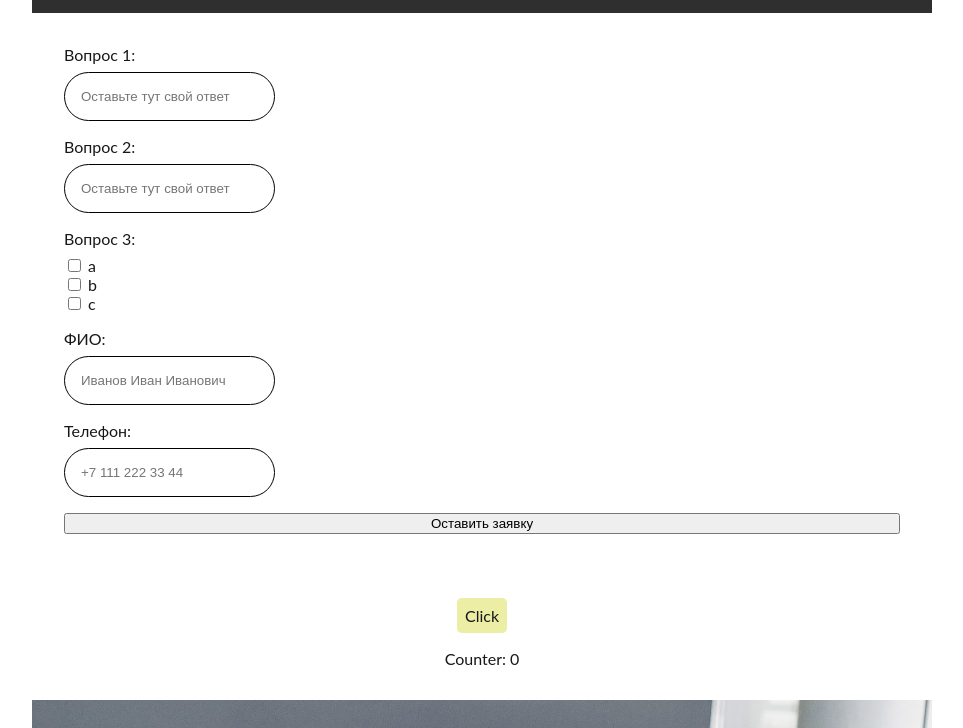
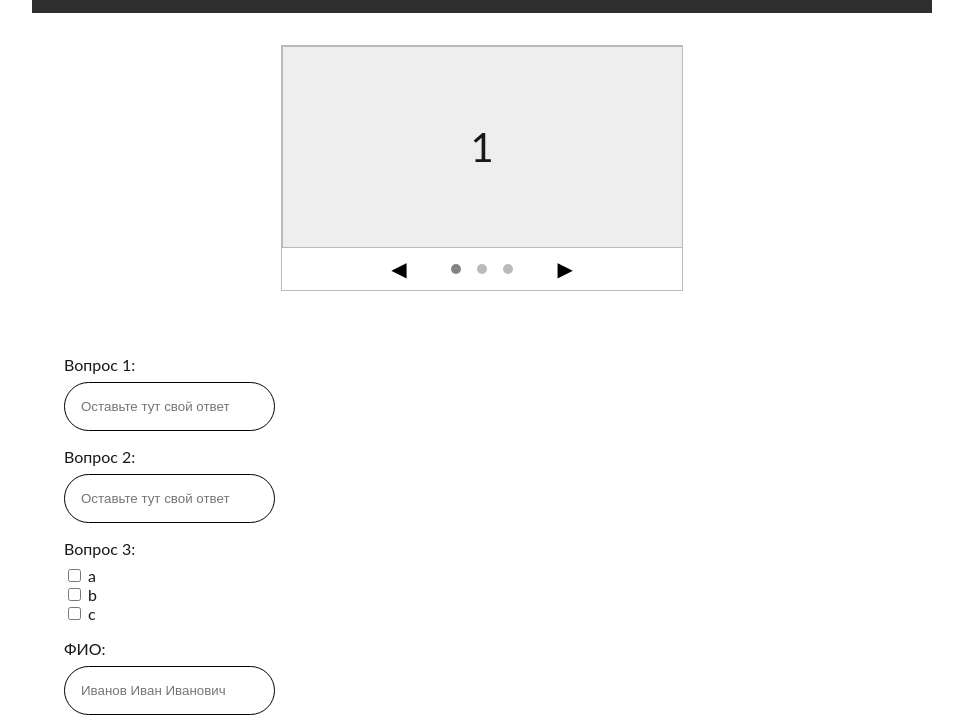
Before and after one commit to badigadiii/ask-experts-task, a plain HTML site: page index.html in a window 1280 px wide. Shown: the part 57-785 px from the top of the page, without its empty margins (158-1121 px from the left). Drawn offline with Linux system fonts and the light colour scheme.

Commit message:
add slider

```diff
--- a/index.html
+++ b/index.html
@@ -11,6 +11,7 @@
     <link rel="stylesheet" href="styles/control-section.css" />
     <link rel="stylesheet" href="styles/counter-section.css" />
     <link rel="stylesheet" href="styles/form-section.css" />
+    <link rel="stylesheet" href="styles/feedback-section.css" />
 </head>
 
 <body>
@@ -26,6 +27,26 @@
         </div>
         <div class="phone-number">+800 1234 654</div>
     </header>
+    <section class="feedback-slider">
+        <div class="feedback-container">
+            <div class="slider-container">
+                <div class="slide">1</div>
+                <div class="slide">2</div>
+                <div class="slide">3</div>
+            </div>
+
+            <div class="button-container">
+                <button class="prev">&#9664;</button>
+                <div class="dots-container">
+                    <div class="dot"></div>
+                    <div class="dot"></div>
+                    <div class="dot"></div>
+                </div>
+                <button class="next">&#9654;</button>
+            </div>
+        </div>
+    </section>
+
     <section class="form">
         <form>
             <label>
@@ -198,6 +219,7 @@
     </main>
 </body>
 
-<script src="script.js"></script>
+<script src="scripts/script.js"></script>
+<script src="scripts/slider.js"></script>
 
 </html>
--- /dev/null
+++ b/scripts/slider.js
@@ -0,0 +1,30 @@
+prevBtn = document.querySelector('button.prev');
+nextBtn = document.querySelector('button.next');
+sliderContainder = document.querySelector('.slider-container')
+
+dots = document.querySelectorAll('.dots-container .dot')
+
+slidesCount = sliderContainder.querySelectorAll('.slide').length;
+currentSlide = 0;
+
+dots[currentSlide].classList.add('active');
+
+function updateSlider() {
+    sliderContainder.style.transform = `translateX(-${currentSlide * 100}%)`;
+
+    dots.forEach(dot => dot.classList.remove('active'));
+    dots[currentSlide].classList.add('active');
+}
+
+function prevSlide() {
+    currentSlide = (currentSlide - 1 + slidesCount) % slidesCount;
+    updateSlider();
+}
+
+function nextSlide() {
+    currentSlide = (currentSlide + 1) % slidesCount;
+    updateSlider();
+}
+
+prevBtn.addEventListener('click', prevSlide)
+nextBtn.addEventListener('click', nextSlide)
--- /dev/null
+++ b/styles/feedback-section.css
@@ -0,0 +1,59 @@
+.feedback-container {
+    margin: 2rem auto;
+    width: 400px;
+    border: 1px solid #bababa;
+    overflow: hidden;
+}
+
+.slider-container {
+    display: flex;
+    height: 200px;
+    border: 1px solid #bababa;
+    transition: transform 0.2s ease-in-out;
+}
+
+.slide {
+    min-width: 100%;
+    height: 100%;
+    display: flex;
+    align-items: center;
+    justify-content: center;
+    font-size: 40px;
+    background: #eee;
+}
+
+.button-container {
+    display: flex;
+    justify-content: center;
+    align-items: center;
+    /* gap: 20%; */
+    padding: 0.5rem;
+}
+
+button {
+    font-size: 20px;
+    border: none;
+    background-color: transparent;
+    cursor: pointer;
+
+    margin: 0 10%;
+}
+
+.dots-container {
+    display: flex;
+    gap: 1rem;
+    justify-content: center;
+    align-items: center;
+}
+
+.dot {
+    background-color: #bababa;
+    height: 10px;
+    width: 10px;
+    border-radius: 1rem;
+    cursor: pointer;
+}
+
+.dot.active {
+    background-color: #848484;
+}
```
Also changed, not shown: scripts/script.js (renamed from script.js).
